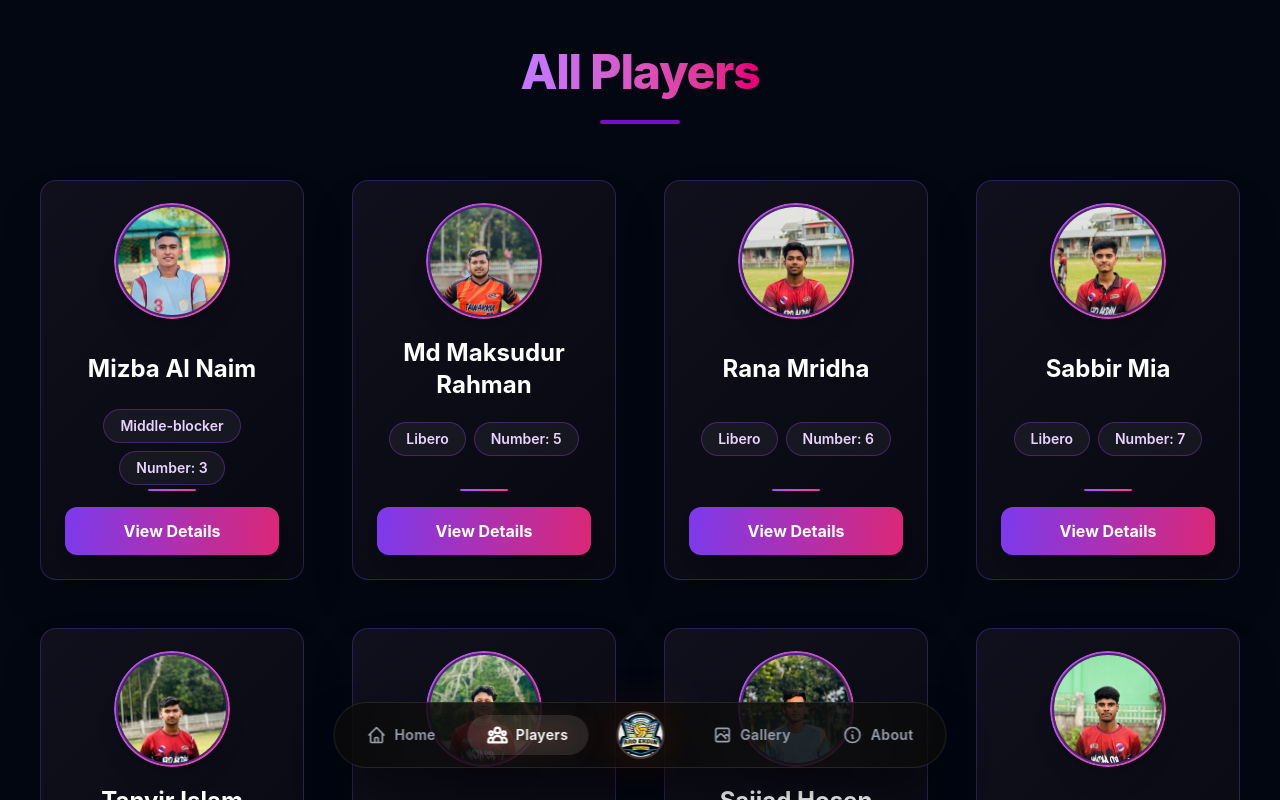
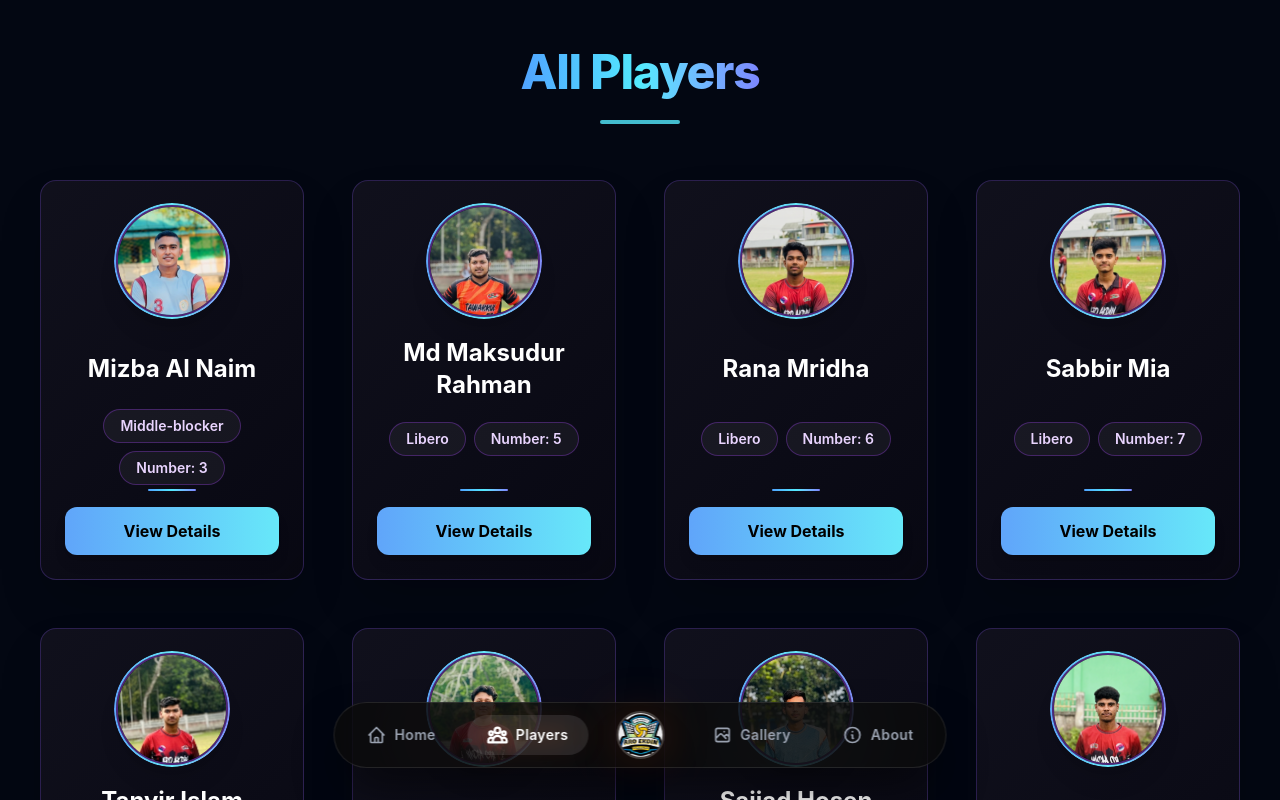
Before and after one commit to tanvirislamtamim/aro-ekdin, a React (Vite) app: page /players in a window 1280 px wide. Shown: the top 800 px of the page. Built offline with nearby package versions, Linux system fonts and the light colour scheme.

Commit message:
color updated

```diff
--- a/src/Layout/Players/Player.jsx
+++ b/src/Layout/Players/Player.jsx
@@ -45,13 +45,23 @@ const Player = ({ player, index }) => {
           inset: -2px;
           border-radius: 50%;
           padding: 2px;
-          background: linear-gradient(125deg, #a855f7, #ec4899);
+          background: linear-gradient(
+  to right,
+  #60a5fa,  /* blue-400 */
+  #67e8f9,  /* cyan-300 */
+  #818cf8   /* indigo-400 */
+);
           -webkit-mask: linear-gradient(#fff 0 0) content-box, linear-gradient(#fff 0 0);
           mask-composite: exclude;
         }
 
         .buy-button {
-          background: linear-gradient(95deg, #7c3aed, #db2777, #7c3aed);
+          background: linear-gradient(
+  to right,
+  #60a5fa,  /* blue-400 */
+  #67e8f9,  /* cyan-300 */
+  #818cf8   /* indigo-400 */
+);
           background-size: 200% auto;
           transition: 0.3s;
         }
@@ -93,13 +103,13 @@ const Player = ({ player, index }) => {
             </div>
           </div>
 
-          <div className="w-12 h-0.5 bg-gradient-to-r from-purple-500 to-pink-500 rounded-full mt-1 mb-4"></div>
+          <div className="w-12 h-0.5 bg-gradient-to-r from-blue-400 via-cyan-300 to-indigo-400 rounded-full mt-1 mb-4"></div>
         </div>
 
         {/* View Details Button */}
         <div className="w-full">
           <Link to={`/playerDetails/${id}`}>
-            <button className="buy-button w-full py-3 rounded-xl text-white font-bold shadow-lg">
+            <button className="buy-button w-full py-3 rounded-xl text-black font-bold shadow-lg">
               View Details
             </button>
           </Link>
--- a/src/Layout/Players/Players.jsx
+++ b/src/Layout/Players/Players.jsx
@@ -30,15 +30,15 @@ const Players = () => {
 
                 {/* Section Header */}
                 <div className="text-center mb-12">
-                    <h1 className="text-4xl md:text-5xl font-extrabold tracking-tight pb-2 bg-linear-to-r from-purple-400 to-pink-600 bg-clip-text text-transparent inline-block">
+                    <h1 className="text-4xl md:text-5xl font-extrabold tracking-tight pb-2 bg-gradient-to-r from-blue-400 via-cyan-300 to-indigo-400 bg-clip-text text-transparent inline-block">
                         All Players
                     </h1>
-                    <div className="h-1 w-20 bg-purple-600 mx-auto mt-4 rounded-full opacity-80"></div>
+                    <div className="h-1 w-20 bg-cyan-300 mx-auto mt-4 rounded-full opacity-80"></div>
                 </div>
 
                 <Suspense fallback={
                     <div className="flex justify-center items-center h-64">
-                        <div className="animate-spin rounded-full h-12 w-12 border-t-2 border-b-2 border-purple-500"></div>
+                        <div className="animate-spin rounded-full h-12 w-12 border-t-2 border-b-2 border-cyan-300"></div>
                     </div>
                 }>
                     <div className="grid grid-cols-1 sm:grid-cols-2 lg:grid-cols-3 xl:grid-cols-4 gap-8 justify-items-center">
```
